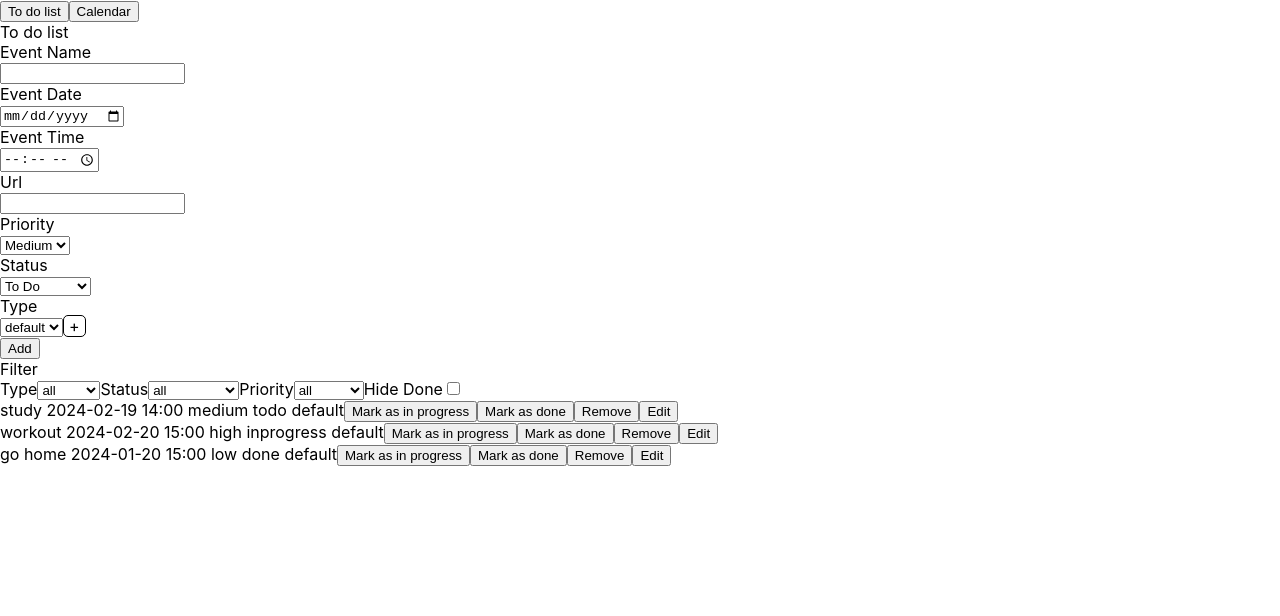
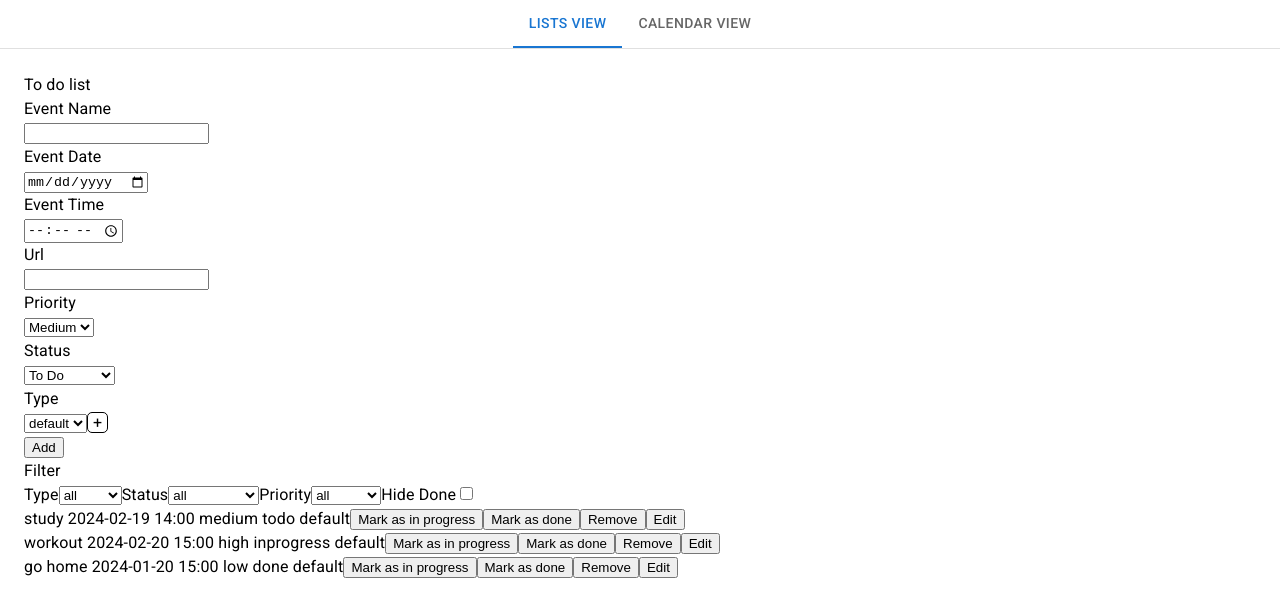
Before and after one commit to jasonliu060/organised, a React (Create React App) app: page / in a window 1280 px wide. Shown: the top 616 px of the page. Built offline with nearby package versions, Linux system fonts and the light colour scheme.

Commit message:
installed MUI, changed switcher component to MUI tab component

```diff
--- a/package.json
+++ b/package.json
@@ -17,6 +17,7 @@
     "react-dom": "^18.2.0",
     "react-modern-calendar-datepicker": "^3.1.6",
     "react-scripts": "5.0.1",
+    "react-swipeable-views": "^0.14.0",
     "web-vitals": "^2.1.4"
   },
   "scripts": {
--- a/src/App.js
+++ b/src/App.js
@@ -7,6 +7,7 @@
 import { useState } from "react"
 import Calendar from './components/Calendar';
 import Switcher from './components/Switcher';
+import CustomTabPanel from './components/TabPanel';
 
 
 function App() {
@@ -47,8 +48,9 @@
 
   return (
     <div className="App">
-      <Switcher setSwitcher={setSwitcher}/>
-      {switcher ? <Todolist events={events} setEvents={setEvents}/> : <Calendar events={events} setEvents={setEvents}/>}
+      <CustomTabPanel events={events} setEvents={setEvents}/>
+      {/* <Switcher setSwitcher={setSwitcher}/>
+      {switcher ? <Todolist events={events} setEvents={setEvents}/> : <Calendar events={events} setEvents={setEvents}/>} */}
     </div>
   );
 }
--- a/src/components/Eventlist.js
+++ b/src/components/Eventlist.js
@@ -9,7 +9,6 @@
   const selectedEvents = hideDone();
   const [isEditing, setIsEditing] = useState(false);
   const [editingEventId, setEditingEventId] = useState(0);
-  console.log(editingEventId);
 
 
   function hideDone() {
--- /dev/null
+++ b/src/components/TabPanel.js
@@ -0,0 +1,68 @@
+import * as React from 'react';
+import PropTypes from 'prop-types';
+import Tabs from '@mui/material/Tabs';
+import Tab from '@mui/material/Tab';
+import Typography from '@mui/material/Typography';
+import Box from '@mui/material/Box';
+
+import Calendar from './Calendar';
+import Todolist from './Todolist';
+
+function CustomTabPanel(props) {
+  const { children, value, index, ...other } = props;
+
+
+  return (
+    <div
+      role="tabpanel"
+      hidden={value !== index}
+      id={`simple-tabpanel-${index}`}
+      aria-labelledby={`simple-tab-${index}`}
+      {...other}
+    >
+      {value === index && (
+        <Box sx={{ p: 3 }}>
+          <Typography component={'span'}>{children}</Typography>
+        </Box>
+      )}
+    </div>
+  );
+}
+
+CustomTabPanel.propTypes = {
+  children: PropTypes.node,
+  index: PropTypes.number.isRequired,
+  value: PropTypes.number.isRequired,
+};
+
+function a11yProps(index) {
+  return {
+    id: `simple-tab-${index}`,
+    'aria-controls': `simple-tabpanel-${index}`,
+  };
+}
+
+export default function BasicTabs({events, setEvents}) {
+  const [value, setValue] = React.useState(0);
+
+  const handleChange = (event, newValue) => {
+    setValue(newValue);
+  };
+
+  return (
+    <Box sx={{ width: '100%' }}>
+      <Box sx={{ borderBottom: 1, borderColor: 'divider' }}>
+        <Tabs value={value} onChange={handleChange} aria-label="basic tabs example" centered>
+          <Tab label="Lists View" {...a11yProps(0)} />
+          <Tab label="Calendar View" {...a11yProps(1)} />
+        </Tabs>
+      </Box>
+      <CustomTabPanel value={value} index={0}>
+      <Todolist events={events} setEvents={setEvents}/>
+      </CustomTabPanel>
+      <CustomTabPanel value={value} index={1}>
+      <Calendar events={events} setEvents={setEvents}/>
+      </CustomTabPanel>
+    </Box>
+  );
+}
```
Also changed, not shown: 1 other file (tests, documents, lock files or other folders).
